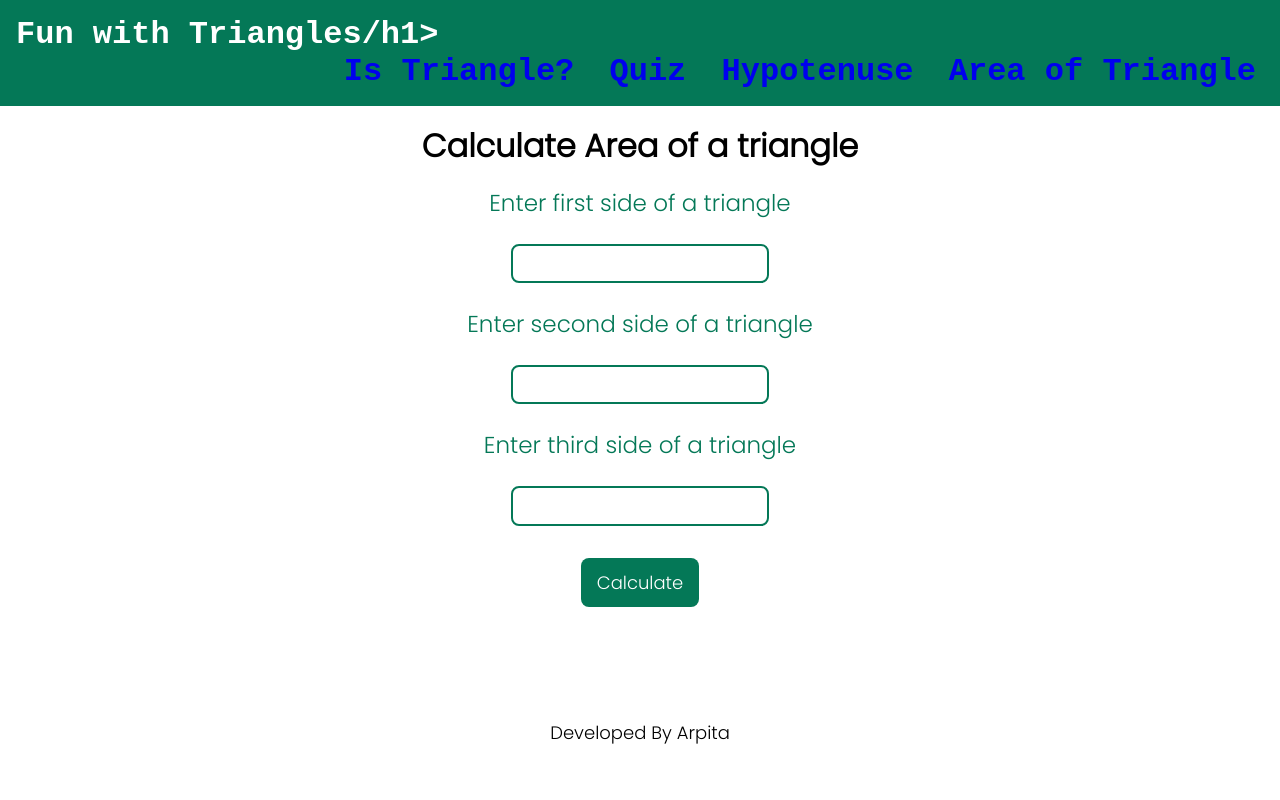
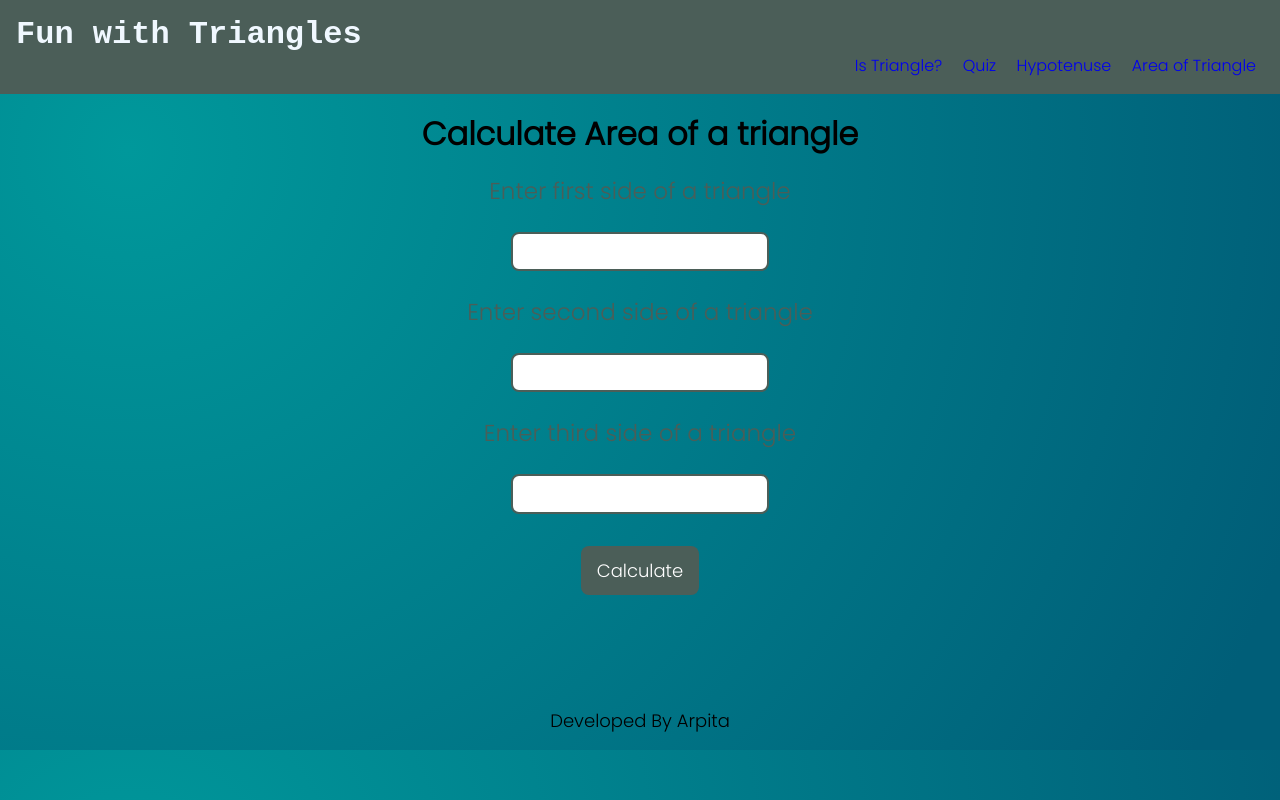
Before and after one commit to arpita-2/fun-with-triangles, a plain HTML site: page area-of-triangle.html in a window 1280 px wide. Drawn offline with Linux system fonts and the light colour scheme.

Commit message:
update: links updated

```diff
--- a/area-of-triangle.html
+++ b/area-of-triangle.html
@@ -9,11 +9,11 @@
 </head>
 <body>
     <header>
-        <h1>Fun with Triangles/h1>
+        <h1>Fun with Triangles</h1>
         <nav>
-          <a href="../pages/angles-of-triangle.html">Is Triangle?</a>
-          <a href="../index.html">Quiz</a>
-          <a href="../pages/hypotenuse-triangle.html">Hypotenuse</a>
+          <a href="angles-of-triangle.html">Is Triangle?</a>
+          <a href="/index.html">Quiz</a>
+          <a href="hypotenuse-triangle.html">Hypotenuse</a>
           <a href="/">Area of Triangle</a>
         </nav>
       </header>
--- a/styles.css
+++ b/styles.css
@@ -7,12 +7,13 @@
   }
 
   :root {
-    --primary-color: #047857;
+    --primary-color: #4b5e58;
   }
 
   body {
     font-family: "Poppins", sans-serif;
     text-align: center;
+    background-image: radial-gradient( circle farthest-corner at 10% 20%,  rgba(0,152,155,1) 0.1%, rgba(0,94,120,1) 94.2% );
   }
 
   a {
@@ -34,6 +35,7 @@
   header h1 {
     font-family: "Source Code Pro", monospace;
     text-align: initial;
+    color: aliceblue;
   }
 
   nav {
```
Also changed, not shown: angles-of-triangle.html (+2 -2 lines), hypotenuse-triangle.html (+3 -3 lines), index.html (+4 -3 lines).
